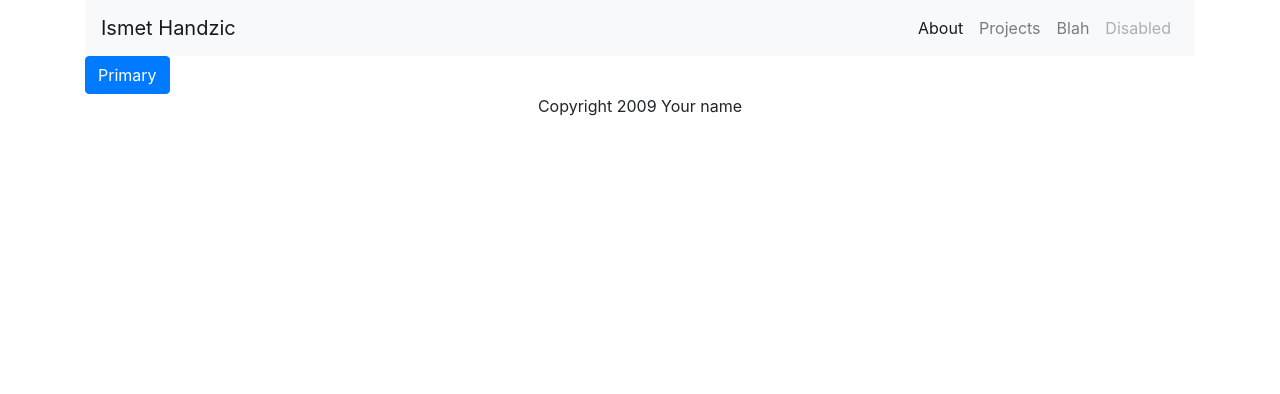
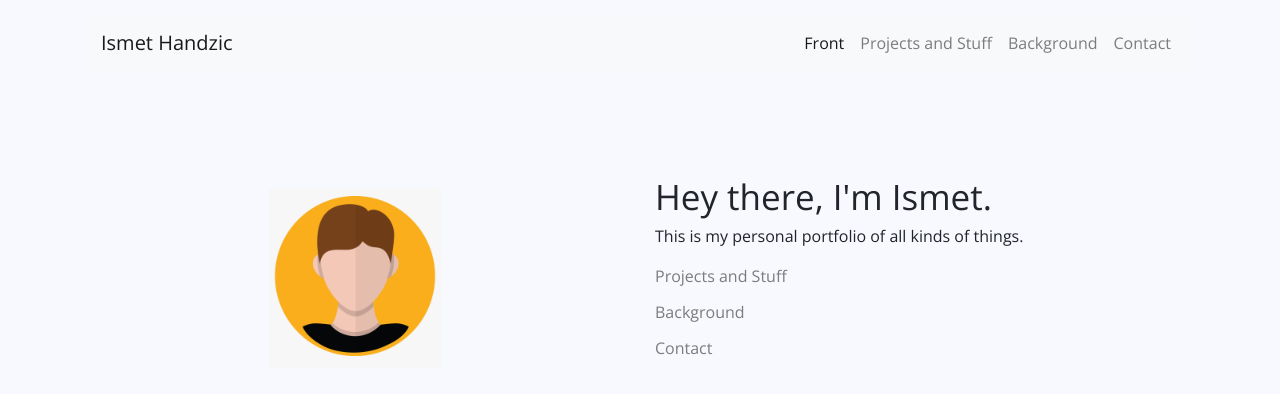
Before and after one commit to ismet55555/ismet55555.github.io, a plain HTML site: page index.html in a window 1280 px wide. Drawn offline with nearby package versions, Linux system fonts and the light colour scheme.

Commit message:
front page basics

```diff
--- a/css/index.css
+++ b/css/index.css
@@ -0,0 +1,82 @@
+header {
+    margin-top: 15px;
+}
+
+/* =========================================== */
+
+body, html {
+    height:100%;
+    margin:0;
+    background-color: ghostwhite;
+
+    font-family: 'Open Sans', sans-serif;
+}
+
+/* =========================================== */
+
+
+#me {
+    height: 180px;
+  }
+#intro {
+  margin-top: 100px;
+  margin-bottom: 100px;
+}
+#intro-right {
+    /* margin-right: 25px; */
+}
+#intro-left {
+    /* margin-left: 25px; */
+}
+#greeting-1 {
+  font-size: 35px;
+}
+#greeting-2 {
+  font-size: 20;
+}
+
+
+/* =========================================== */
+
+
+#front-buttons {
+    padding-top: 10px;
+    padding-bottom: 20px;
+    margin-bottom: auto;
+}
+.front-button {
+    background-color: rgba(255, 222, 173, 0);
+    font-size: medium;
+    color: rgb(124, 124, 124);
+    border-radius: 1px;
+    padding-left: 0px;
+    border: none;
+    text-decoration: none;
+
+    -webkit-transition-timing-function: ease-in;
+    transition-timing-function        : ease-in;
+    transition-delay                  : 0.0s;
+    transition                        : 0.4s all;
+}
+.front-button:hover {
+    color: rgb(27, 27, 27);
+    background-color: rgba(114, 114, 114, 0);
+    border-bottom: 1px ;
+    cursor: pointer;
+    padding-left: 25px;
+    border-left: 1px solid;
+    font-weight: bold;
+}
+
+
+/* =========================================== */
+
+
+#footer {
+  color: rgb(51, 51, 51);
+  font-size: 11px;
+  text-align: center;
+  font-style: italic;
+  margin-top: 15px;
+  margin-bottom: 40px;
+}
--- a/index.html
+++ b/index.html
@@ -1,8 +1,7 @@
 <!DOCTYPE html>
-<!--[if lt IE 7]>      <html class="no-js lt-ie9 lt-ie8 lt-ie7"> <![endif]-->
-<!--[if IE 7]>         <html class="no-js lt-ie9 lt-ie8"> <![endif]-->
-<!--[if IE 8]>         <html class="no-js lt-ie9"> <![endif]-->
-<!--[if gt IE 8]><!--> <html class="no-js"> <!--<![endif]-->
+
+<html>
+
 <head>
 	<meta charset="utf-8">
 	<meta http-equiv="X-UA-Compatible" content="IE=edge">
@@ -11,8 +10,12 @@
 	<meta name="viewport" content="width=device-width, initial-scale=1">
 	<link rel="stylesheet" href="">
 
+	<!-- Font  -->
+	<link href="https://fonts.googleapis.com/css2?family=Open+Sans&display=swap" rel="stylesheet">
+
 	<!-- Bootstrap -->
-		<link rel="stylesheet" href="https://stackpath.bootstrapcdn.com/bootstrap/4.5.0/css/bootstrap.min.css" integrity="sha384-9aIt2nRpC12Uk9gS9baDl411NQApFmC26EwAOH8WgZl5MYYxFfc+NcPb1dKGj7Sk" crossorigin="anonymous">
+	<link rel="stylesheet" href="https://stackpath.bootstrapcdn.com/bootstrap/4.5.0/css/bootstrap.min.css"
+		integrity="sha384-9aIt2nRpC12Uk9gS9baDl411NQApFmC26EwAOH8WgZl5MYYxFfc+NcPb1dKGj7Sk" crossorigin="anonymous">
 
 	<!-- Custom  -->
 	<link rel="stylesheet" href="css/index.css">
@@ -24,25 +27,29 @@
 		<div class="container">
 			<nav class="navbar navbar-expand-lg navbar-light bg-light">
 
-					<a class="navbar-brand" href="#">Ismet Handzic</a>
-					<button class="navbar-toggler" type="button" data-toggle="collapse" data-target="#navbarNav" aria-controls="navbarNav" aria-expanded="false" aria-label="Toggle navigation">
+				<a class="navbar-brand" href="index.html">Ismet Handzic</a>
+				<button class="navbar-toggler" type="button" data-toggle="collapse" data-target="#navbarNav"
+					aria-controls="navbarNav" aria-expanded="false" aria-label="Toggle navigation">
 					<span class="navbar-toggler-icon"></span>
 				</button>
 
 				<div class="collapse navbar-collapse" id="navbarNav">
 					<ul class="nav navbar-nav ml-auto">
 						<li class="nav-item active">
-						  <a class="nav-link" href="#">About <span class="sr-only">(current)</span></a>
+							<a class="nav-link" href="#">Front <span class="sr-only">(current)</span></a>
 						</li>
 						<li class="nav-item">
-						  <a class="nav-link" href="#">Projects</a>
+							<a class="nav-link" href="#">Projects and Stuff</a>
 						</li>
 						<li class="nav-item">
-						  <a class="nav-link" href="#">Blah</a>
+							<a class="nav-link" href="#">Background</a>
 						</li>
 						<li class="nav-item">
+							<a class="nav-link" href="#">Contact</a>
+						</li>
+						<!-- <li class="nav-item">
 							<a class="nav-link disabled" href="#">Disabled</a>
-						</li>
+						</li> -->
 					</ul>
 				</div>
 			</nav>
@@ -51,28 +58,60 @@
 
 	</header>
 
+	<main>
 
+		<main class="h-100" id="index-content">
 
-		<div id="index-content">
+			<div class="container" id="intro">
+				<div class="row justify-content-center">
 
-			<div class="container">
-				<button type="button" class="btn btn-primary">Primary</button>
+					<div class="col-sm-6 align-self-center d-flex justify-content-center" id="intro-left">
+						<img src="assets/img/me.png" class="" id="me" alt="Me">
+					</div>
+
+					<div class="col-6 justify-content-center" id="intro-right">
+						<div id="greeting-1">Hey there, I'm Ismet.</div>
+						<div id="greeting-2">This is my personal portfolio of all kinds of things.</div>
+						<div class="justify-content-md-left" id="front-buttons">
+							<div><button type="button" class="btn btn-outline-secondary front-button"><span class="glyphicon glyphicon-envelope"></span>  Projects and Stuff</button></div>
+							<div><button type="button" class="btn btn-outline-secondary front-button">Background</button></div>
+							<div><button type="button" class="btn btn-outline-secondary front-button">Contact</button></div>
 						</div>
 
 					</div>
+				</div>
+			</div>
+
+			<div>
+
+			</div>
+
+		</main>
 
 
-		<footer>
-			<div class="container text-center">
-				<p>Copyright 2009 Your name</p>
+
+
+		<!-- Copyright  -->
+		<!-- <footer>
+			<div class="container text-center" id="footer">
+				<p>Copyright 2020 Ismet Handzic</p>
 			</div>
-		</footer>
+		</footer> -->
+
+
 
 		<!-- Javascript -->
-		<script src="https://code.jquery.com/jquery-3.5.1.slim.min.js" integrity="sha384-DfXdz2htPH0lsSSs5nCTpuj/zy4C+OGpamoFVy38MVBnE+IbbVYUew+OrCXaRkfj" crossorigin="anonymous"></script>
-		<script src="https://cdn.jsdelivr.net/npm/popper.js@1.16.0/dist/umd/popper.min.js" integrity="sha384-Q6E9RHvbIyZFJoft+2mJbHaEWldlvI9IOYy5n3zV9zzTtmI3UksdQRVvoxMfooAo" crossorigin="anonymous"></script>
-		<script src="https://stackpath.bootstrapcdn.com/bootstrap/4.5.0/js/bootstrap.min.js" integrity="sha384-OgVRvuATP1z7JjHLkuOU7Xw704+h835Lr+6QL9UvYjZE3Ipu6Tp75j7Bh/kR0JKI" crossorigin="anonymous"></script>
+		<script src="https://code.jquery.com/jquery-3.5.1.slim.min.js"
+			integrity="sha384-DfXdz2htPH0lsSSs5nCTpuj/zy4C+OGpamoFVy38MVBnE+IbbVYUew+OrCXaRkfj"
+			crossorigin="anonymous"></script>
+		<script src="https://cdn.jsdelivr.net/npm/popper.js@1.16.0/dist/umd/popper.min.js"
+			integrity="sha384-Q6E9RHvbIyZFJoft+2mJbHaEWldlvI9IOYy5n3zV9zzTtmI3UksdQRVvoxMfooAo"
+			crossorigin="anonymous"></script>
+		<script src="https://stackpath.bootstrapcdn.com/bootstrap/4.5.0/js/bootstrap.min.js"
+			integrity="sha384-OgVRvuATP1z7JjHLkuOU7Xw704+h835Lr+6QL9UvYjZE3Ipu6Tp75j7Bh/kR0JKI"
+			crossorigin="anonymous"></script>
 
 		<script src="js/index.js"></script>
 </body>
+
 </html>
```
Also changed, not shown: assets/img/me.png (added), ideas/idea_1.jpg (added), ideas/idea_2.jpg (added), ideas/idea_3.jpg (added), 4 other files. Lines whose indentation alone changed are shown as unchanged.
